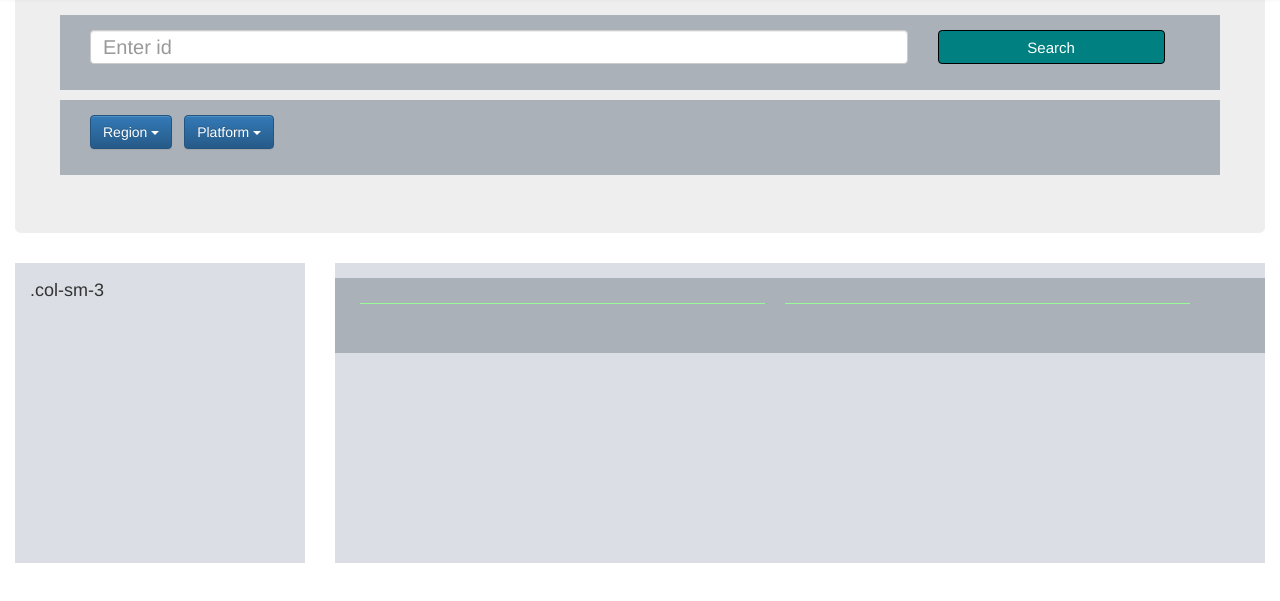
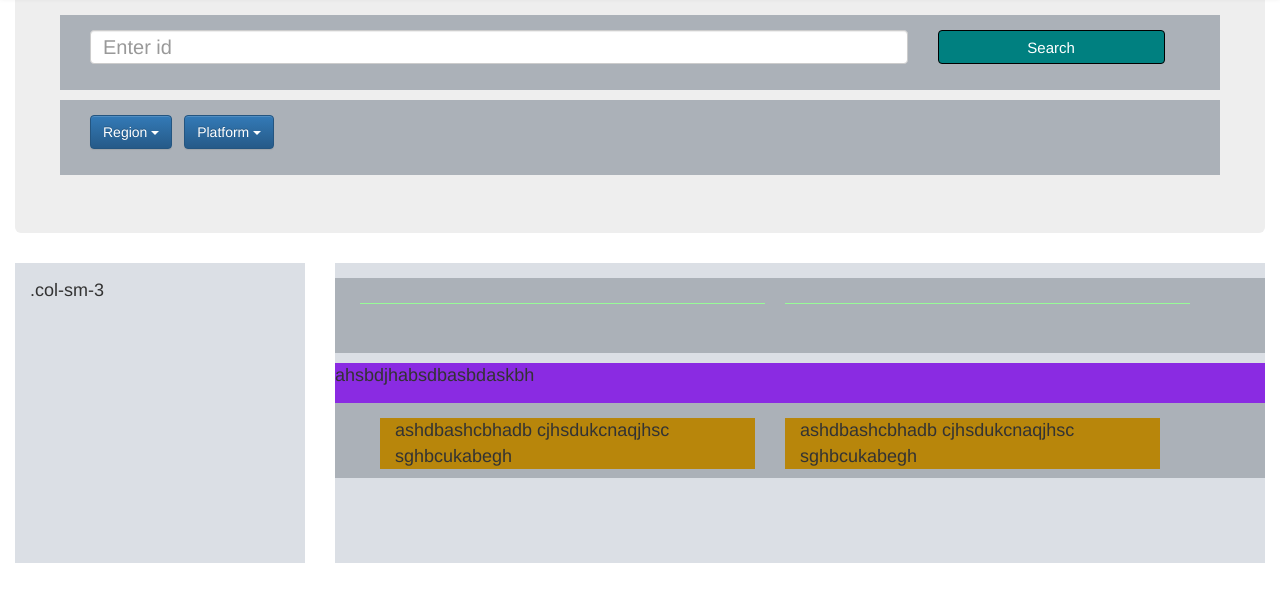
Before and after one commit to juandans01/TongaWatch, a plain HTML site: page index.html in a window 1280 px wide. Shown: the part 53-654 px from the top of the page. Drawn offline with nearby package versions, Linux system fonts and the light colour scheme.

Commit message:
29/12/2016 05:16

```diff
--- a/index.html
+++ b/index.html
@@ -51,13 +51,22 @@
                 font-size: 15px;
 
             }
+
+            .data-block{
+                margin-left: 30px;
+                background-color: darkgoldenrod;
+            }
+            .title-row{
+                min-height: 40px;;
+                background-color: blueviolet;
+            }
+
             #div-title{
                 margin-top: 20px;
             }
             #inputId{
 
                 font-size: 20px;
-
                 color: lightgray;
             }
         </style>
@@ -131,6 +140,7 @@
 
             <!-- ANOTACION: target="_blank" abre el html en otra ventana-->
 
+            <!-- MAIN WINDOW -->
             <div class="row">
                 <div class="col-sm-3">
                     <div class="demo-content">.col-sm-3</div>
@@ -141,7 +151,11 @@
                             <div class="col-sm-3 nested-col" id="divAvatar"></div>
                             <div class="col-sm-3 nested-col" id="divId"></div>
                         </div>
-
+                        <div class="row title-row">ahsbdjhabsdbasbdaskbh</div>
+                        <div class="row nested-row">
+                            <div class="col-sm-5 data-block">ashdbashcbhadb cjhsdukcnaqjhsc sghbcukabegh</div>
+                            <div class="col-sm-5 data-block">ashdbashcbhadb cjhsdukcnaqjhsc sghbcukabegh</div>
+                        </div>
                     </div>
                 </div>
             </div>
```
